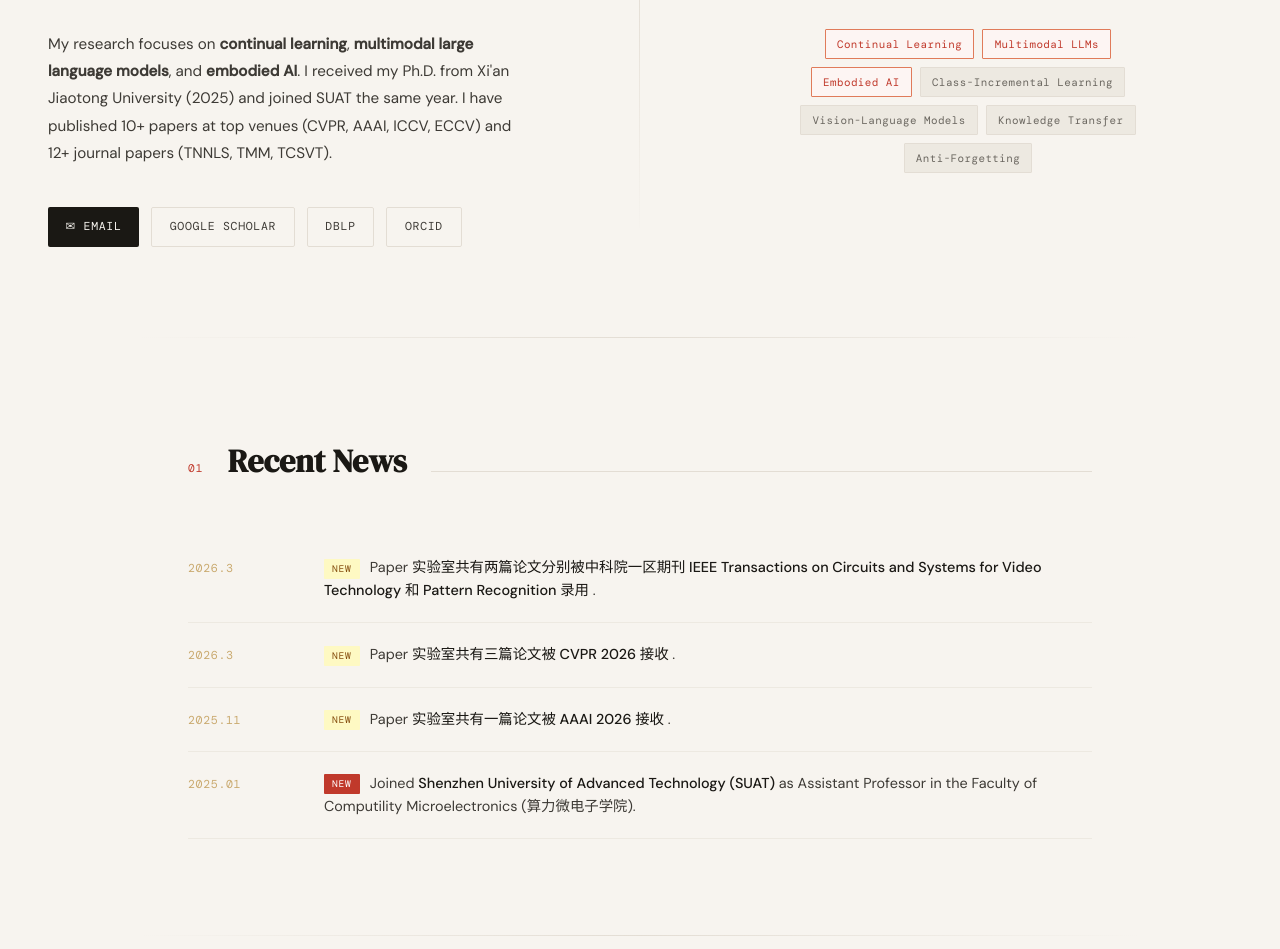
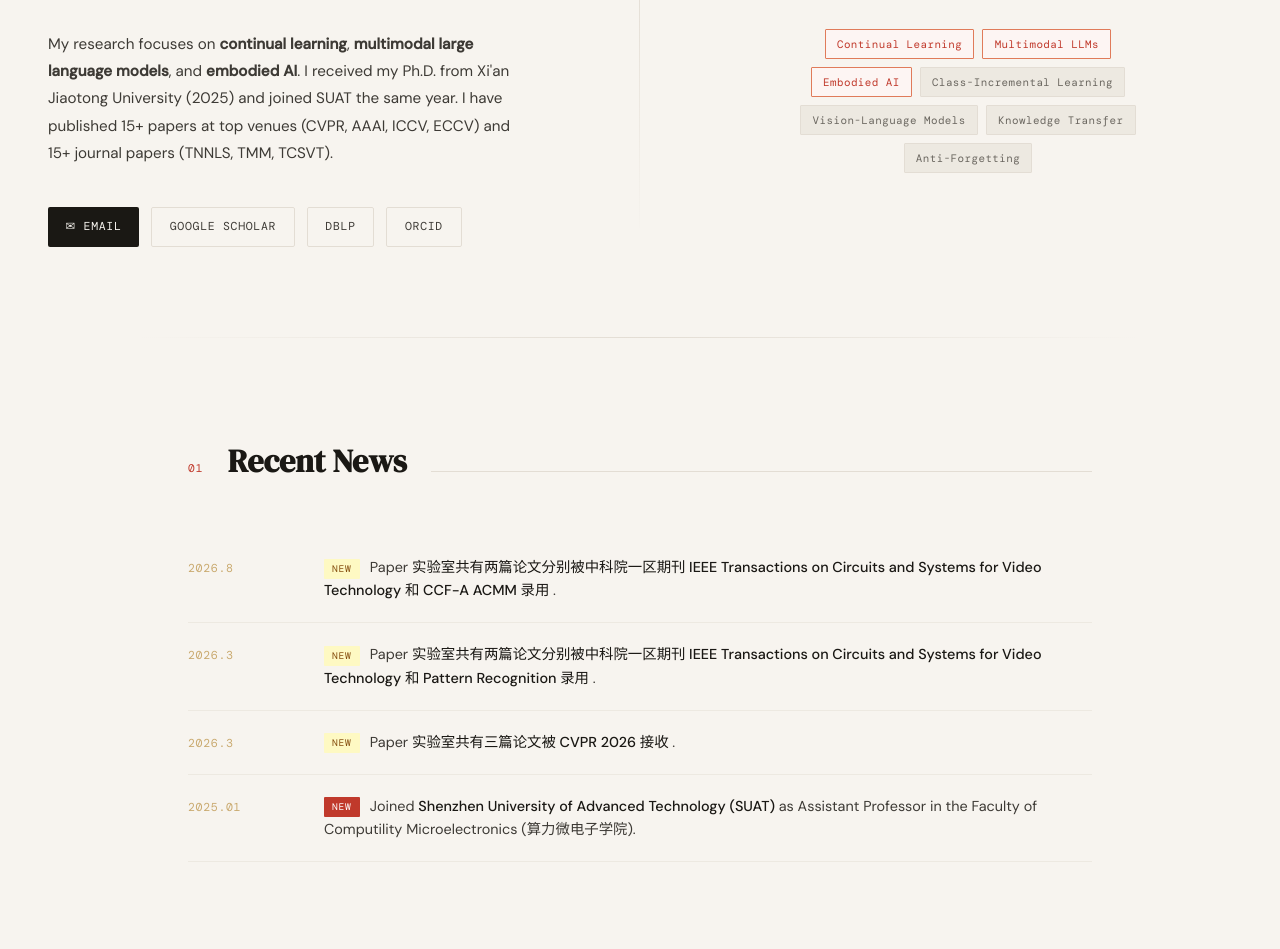
Before and after one commit to Songlin-Dong/Songlin-Dong.github.io, a plain HTML site: page index.html in a window 1280 px wide. Shown: the part 463-1412 px from the top of the page. Drawn offline with nearby package versions, Linux system fonts and the light colour scheme.

Commit message:
Update index.html

```diff
--- a/index.html
+++ b/index.html
@@ -536,8 +536,8 @@
     <p class="hero-bio fade-up delay-3">
       My research focuses on <strong>continual learning</strong>, <strong>multimodal large language models</strong>,
       and <strong>embodied AI</strong>. I received my Ph.D. from Xi'an Jiaotong University (2025)
-      and joined SUAT the same year. I have published 10+ papers at top venues (CVPR, AAAI, ICCV, ECCV)
-      and 12+ journal papers (TNNLS, TMM, TCSVT).
+      and joined SUAT the same year. I have published 15+ papers at top venues (CVPR, AAAI, ICCV, ECCV)
+      and 15+ journal papers (TNNLS, TMM, TCSVT).
     </p>
 
     <div class="hero-links fade-up delay-4">
@@ -596,6 +596,13 @@
     <span class="section-num">01</span>
     <h2 class="section-title">Recent News</h2>
     <div class="section-line"></div>
+   </div>
+     <div class="news-item">
+      <span class="news-date">2026.8</span>
+      <div class="news-text">
+        <span class="badge badge-aaai">New</span>
+        Paper <strong> 实验室共有两篇论文分别被中科院一区期刊 IEEE Transactions on Circuits and Systems for Video Technology 和 CCF-A ACMM 录用 </strong> .
+      </div>
   </div>
      <div class="news-item">
       <span class="news-date">2026.3</span>
@@ -609,13 +616,6 @@
       <div class="news-text">
         <span class="badge badge-aaai">New</span>
         Paper <strong> 实验室共有三篇论文被 CVPR 2026 接收</strong> .
-      </div>
-    </div>
-     <div class="news-item">
-      <span class="news-date">2025.11</span>
-      <div class="news-text">
-        <span class="badge badge-aaai">New</span>
-        Paper <strong> 实验室共有一篇论文被 AAAI 2026 接收</strong> .
       </div>
     </div>
     <div class="news-item">
```
